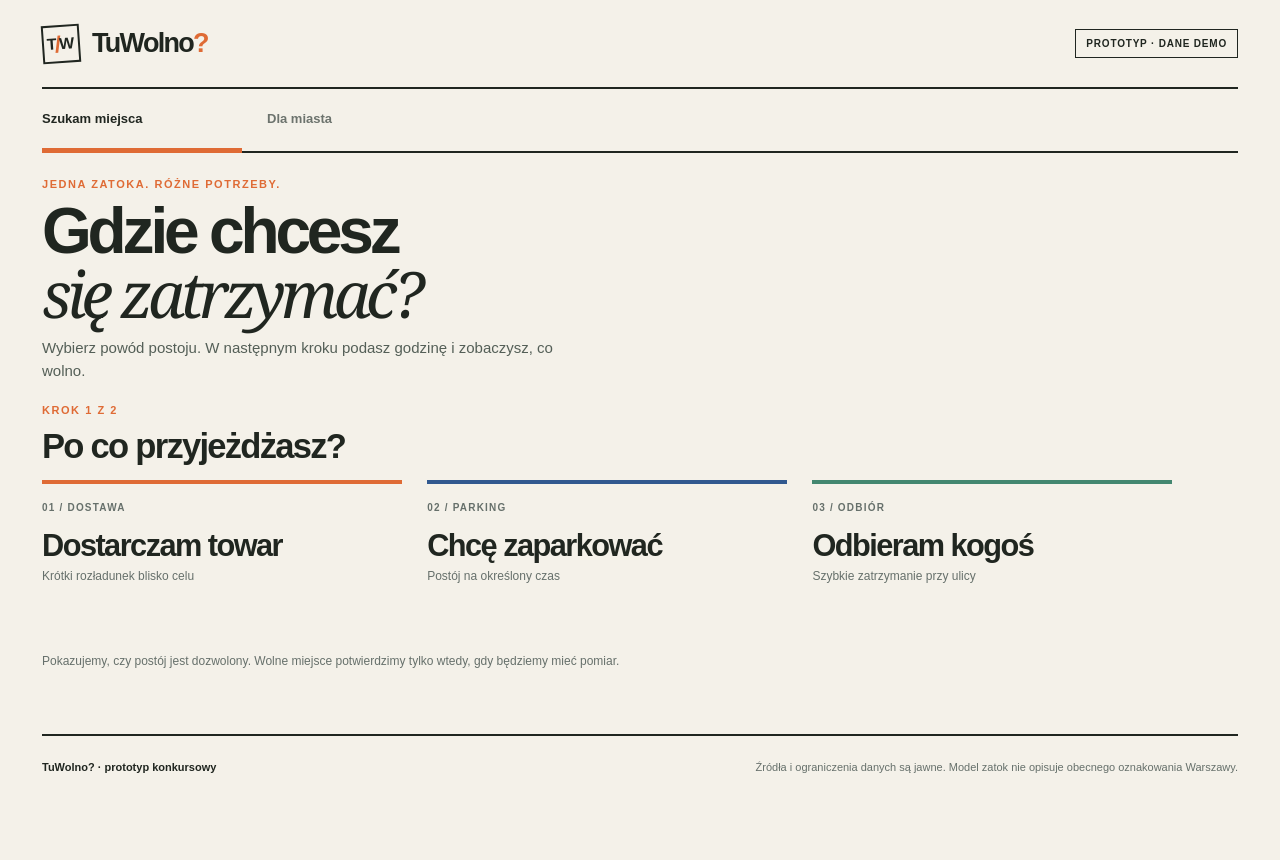
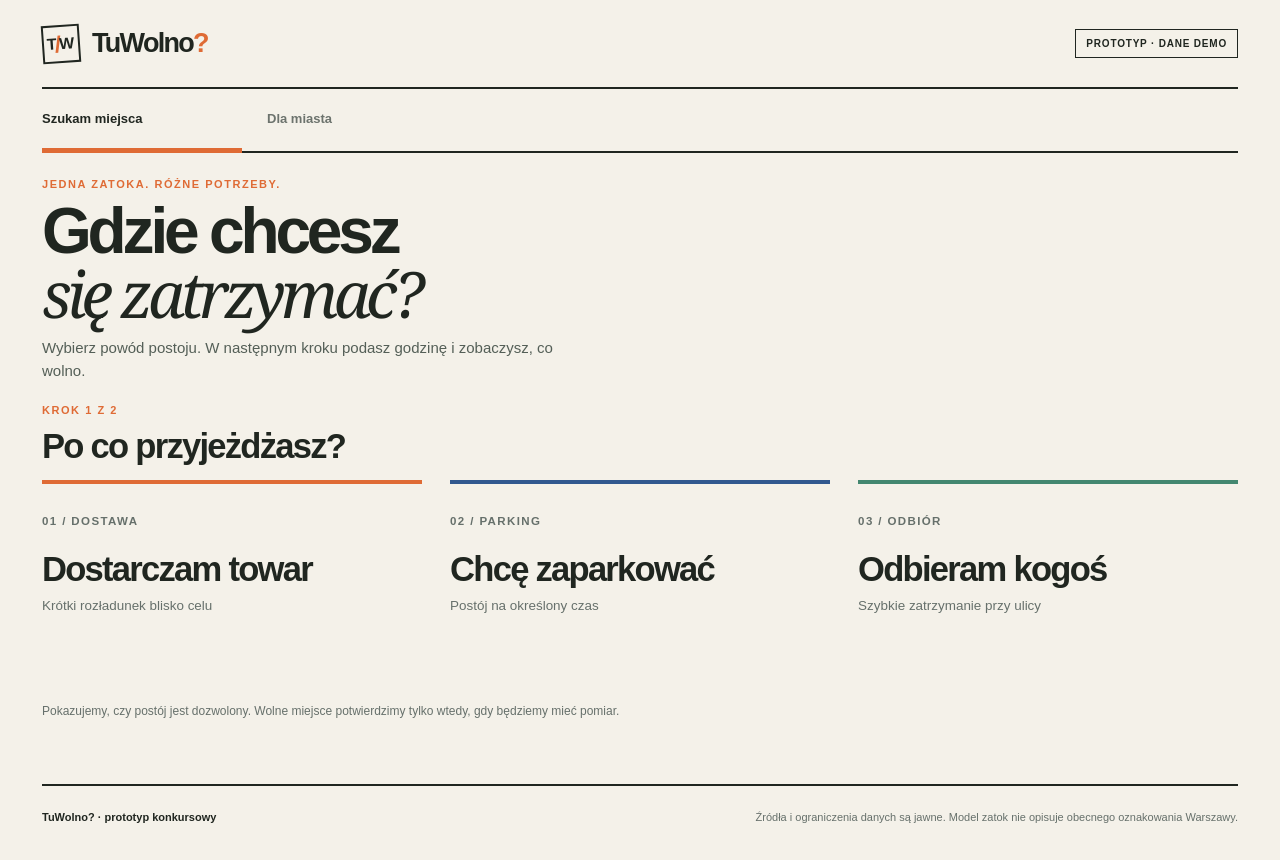
Before and after one commit to krinczi/HackYeah2026, a Next.js app: page / in a window 1280 px wide. Before the commit the page ends 810 px from the top, so only its background shows below. Built offline with nearby package versions, Linux system fonts and the light colour scheme.

Commit message:
Scale intent choices across screen sizes

```diff
--- a/app/globals.css
+++ b/app/globals.css
@@ -132,15 +132,15 @@ select:focus,button:focus-visible,input:focus-visible{outline:3px solid var(--or
 .simple-intro .eyebrow{margin-bottom:10px}
 .simple-intro h1{font-size:clamp(46px,5vw,66px)}
 .simple-intro .lede{margin-top:10px;max-width:520px;font-size:15px}
-.intent-entry{padding:6px 0 64px;max-width:1130px}
+.intent-entry{padding:6px 0 64px}
 .intent-entry .section-heading h2{margin-bottom:15px}
-.intent-grid{display:grid;grid-template-columns:repeat(3,minmax(0,1fr));gap:clamp(12px,2vw,28px)}
-.intent-card{min-height:155px;padding:18px 12px 16px 0;text-align:left;border:0;border-top:4px solid var(--orange);background:transparent;display:flex;flex-direction:column;align-items:flex-start;color:var(--ink);transition:background .18s,padding-left .18s}
+.intent-grid{display:grid;grid-template-columns:repeat(3,minmax(0,1fr));gap:clamp(12px,2.2vw,32px)}
+.intent-card{min-height:clamp(155px,16vw,235px);padding:clamp(18px,2.4vw,34px) 12px 18px 0;text-align:left;border:0;border-top:4px solid var(--orange);background:transparent;display:flex;flex-direction:column;align-items:flex-start;color:var(--ink);transition:background .18s,padding-left .18s}
 .intent-card:hover{background:var(--white);padding-left:12px}
 .intent-card.parking{border-top-color:var(--blue)}.intent-card.pickup{border-top-color:var(--green)}
-.intent-card>span{font-size:10px;font-weight:900;letter-spacing:.12em;color:var(--muted)}
-.intent-card strong{font-size:clamp(23px,2.4vw,32px);line-height:1.03;letter-spacing:-.05em;margin:17px 0 7px}
-.intent-card small{font-size:12px;color:var(--muted);line-height:1.4}
+.intent-card>span{font-size:clamp(10px,.9vw,12px);font-weight:900;letter-spacing:.12em;color:var(--muted)}
+.intent-card strong{font-size:clamp(23px,2.7vw,38px);line-height:1.03;letter-spacing:-.05em;margin:clamp(17px,2vw,28px) 0 9px}
+.intent-card small{font-size:clamp(12px,1.05vw,15px);color:var(--muted);line-height:1.4}
 .intent-note{font-size:12px;color:var(--muted);margin:17px 0 0;line-height:1.5}
 .driver-layout.focused{display:block;max-width:720px;padding:18px 0 85px}
 .driver-layout.focused .result-panel{padding:10px 0}
```
